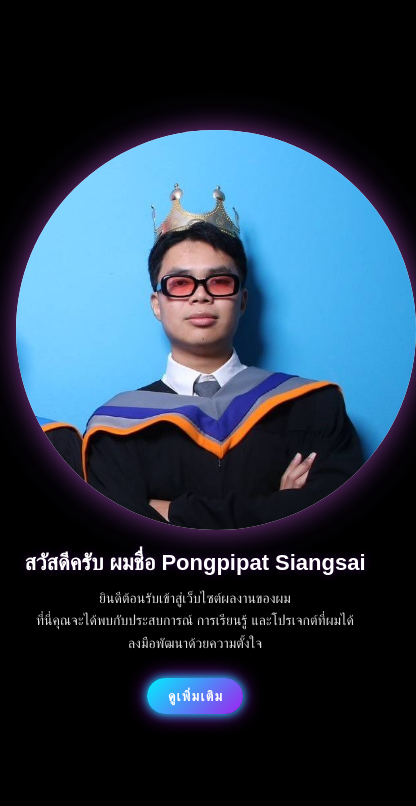
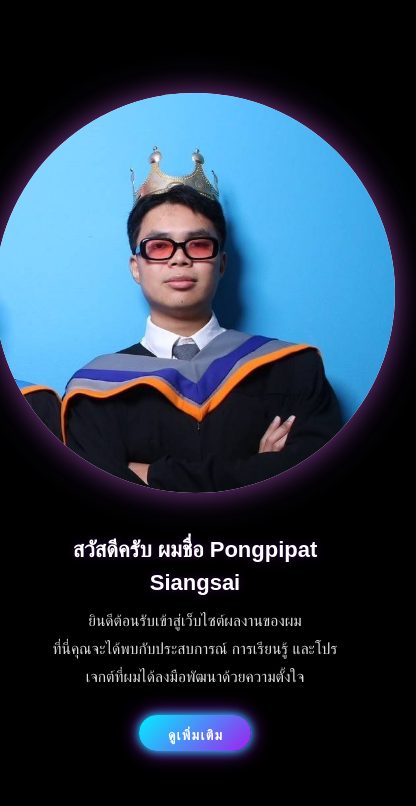
Before and after one commit to Fah-Pongpipat/MyPortfolio, a Vue app: page / in a window 390 px wide. Shown: the top 806 px of the page, 416 px wide, since content can reach past the window. Built offline with nearby package versions, Linux system fonts and the light colour scheme.

Commit message:
Update HomeView.vue

```diff
--- a/src/views/HomeView.vue
+++ b/src/views/HomeView.vue
@@ -28,23 +28,27 @@
 </template>
 
 <style scoped>
-/* พื้นหลัง + ฟอนต์ */
+/* โครงหลักหน้า intro */
 .intro-section {
   background-color: #000;
   color: white;
   font-family: 'Prompt', sans-serif;
   padding: 24px 16px;
-  text-align: center;
-  min-height: 100vh;
+  min-height: 100dvh;
   display: flex;
   align-items: center;
   justify-content: center;
+  box-sizing: border-box;
+  text-align: center;
 }
 
-/* สไลด์เข้า */
+/* เนื้อหาทั้งหมดข้างใน */
 .slide-down-wrapper {
   animation: slideDown 1s ease-out;
-  max-width: 100%;
+  width: 100%;
+  max-width: 700px;
+  padding: 0 16px;
+  box-sizing: border-box;
 }
 
 @keyframes slideDown {
@@ -62,26 +66,26 @@
 .intro-title {
   font-family: 'Poppins', sans-serif;
   font-weight: 700;
-  font-size: 34px;
-  color: #ffffff;
+  font-size: clamp(22px, 5vw, 36px);
+  color: #fff;
   text-shadow: 0 0 10px rgba(160, 32, 240, 0.3);
   margin-bottom: 16px;
 }
 
 /* คำอธิบาย */
 .intro-desc {
-  font-size: 18px;
+  font-size: clamp(14px, 4vw, 18px);
   font-weight: 300;
   line-height: 1.8;
   color: #dddddd;
+  margin: 0 auto 32px;
   max-width: 90%;
-  margin: 0 auto 32px;
 }
 
 /* ปุ่ม */
 .fancy-button {
   padding: 12px 28px;
-  font-size: 16px;
+  font-size: clamp(14px, 3.5vw, 16px);
   font-weight: 600;
   font-family: 'Poppins', sans-serif;
   color: white;
@@ -102,13 +106,14 @@
     0 0 40px rgba(160, 32, 240, 0.5);
 }
 
-/* Avatar glow */
+/* กรอบเรืองแสงรูปภาพ */
 .avatar-wrapper {
   position: relative;
-  display: inline-block;
+  display: flex;
+  justify-content: center;
+  margin: 0 auto 24px;
   width: 100%;
   max-width: 460px;
-  margin: 0 auto;
 }
 
 .avatar-wrapper::before {
@@ -117,7 +122,7 @@
   top: 50%;
   left: 50%;
   width: 100%;
-  height: 100%;
+  aspect-ratio: 1 / 1;
   background: radial-gradient(
     circle,
     rgba(255, 102, 255, 0.4),
@@ -127,50 +132,18 @@
   transform: translate(-50%, -50%);
   border-radius: 50%;
   z-index: 0;
-  filter: blur(3px);
+  filter: blur(4px);
 }
 
+/* ตัว Avatar */
 .v-avatar {
   position: relative;
   z-index: 1;
   width: 100%;
-  height: auto;
+  max-width: 460px;
   aspect-ratio: 1 / 1;
-  max-width: 460px;
   box-shadow:
     0 0 25px rgba(255, 102, 255, 0.4),
     0 0 45px rgba(136, 84, 208, 0.3);
 }
-
-/* Responsive */
-@media (max-width: 768px) {
-  .intro-title {
-    font-size: 26px;
-  }
-
-  .intro-desc {
-    font-size: 15px;
-  }
-
-  .fancy-button {
-    font-size: 15px;
-    padding: 10px 24px;
-  }
-}
-
-@media (max-width: 480px) {
-  .intro-title {
-    font-size: 22px;
-  }
-
-  .intro-desc {
-    font-size: 14px;
-    line-height: 1.6;
-  }
-
-  .fancy-button {
-    font-size: 14px;
-    padding: 10px 20px;
-  }
-}
 </style>
```
